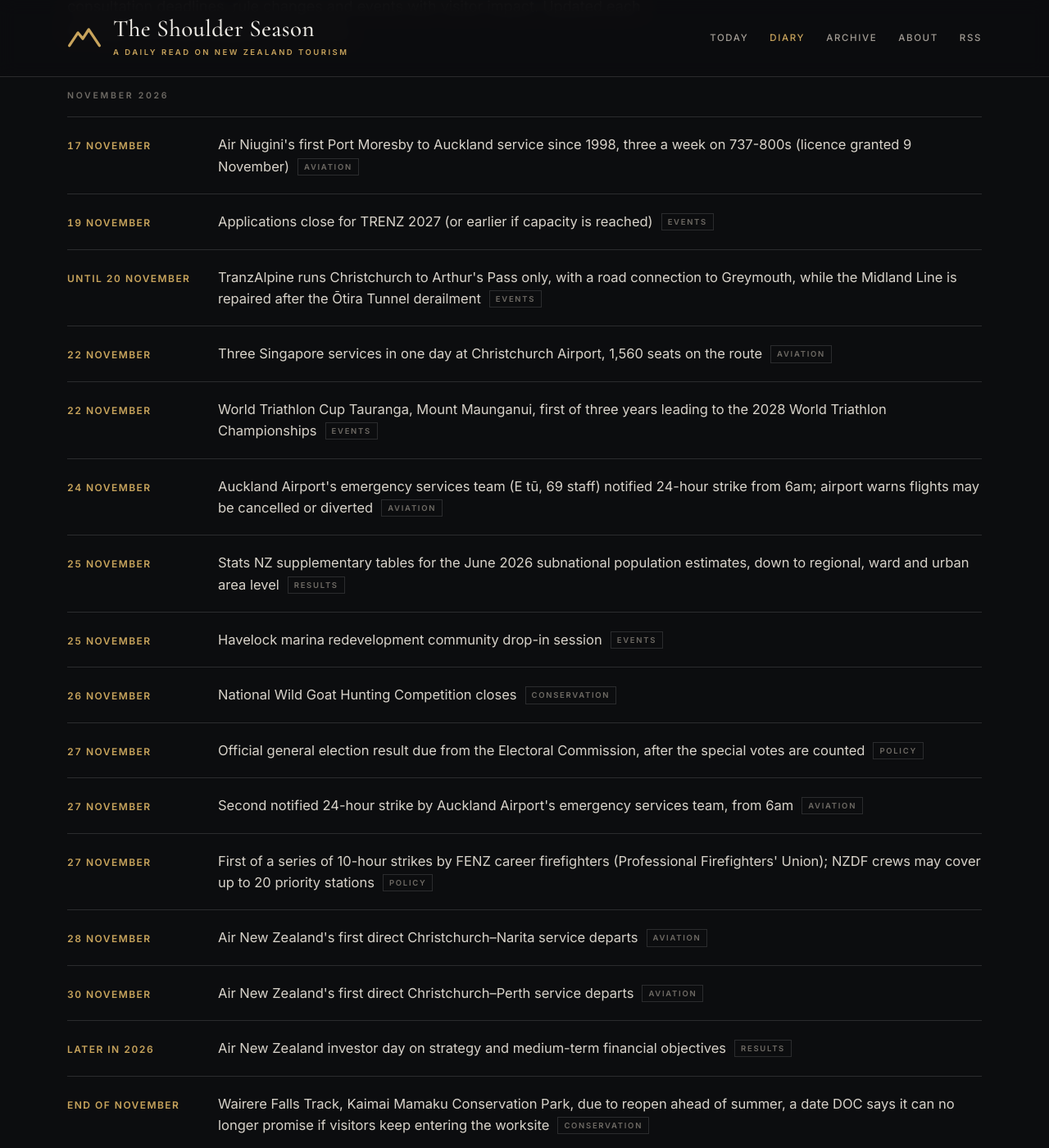
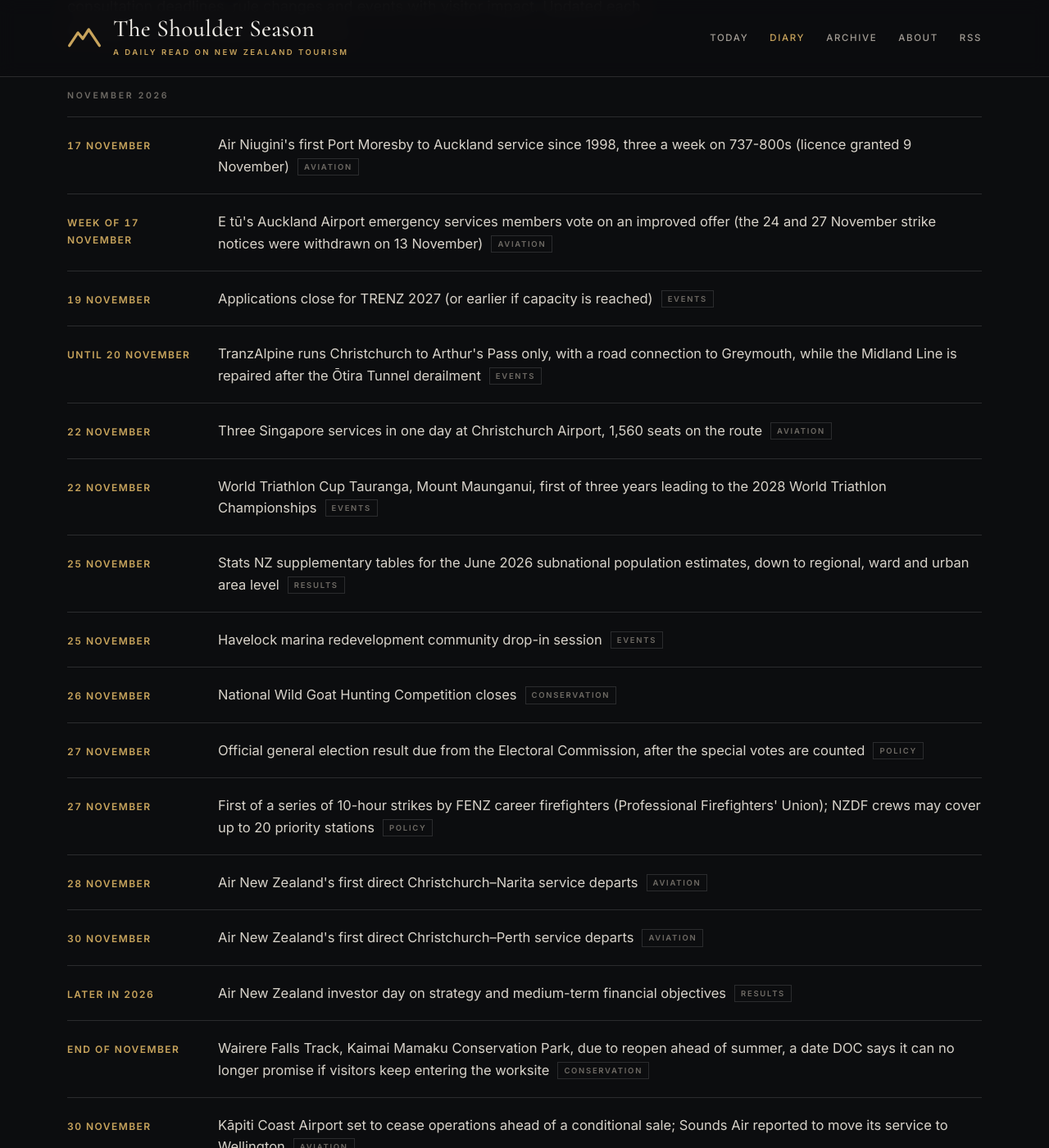
Before and after one commit to CTOverlord/shoulder-season, a Jekyll site: the page built from diary.html, in a window 1280 px wide and 1400 px high, scrolled down 380 px. Shown: the whole window at 82% size. Built offline with Jekyll 4.4.1, drawn with Linux system fonts in a browser that asks for light colours; some of the changed text lies outside the part shown.

Commit message:
The Shoulder Season: 17 November 2026 briefing

```diff
--- a/_data/diary.yml
+++ b/_data/diary.yml
@@ -899,13 +899,14 @@
   text: Tourism Holdings' lease on the Waitomo Glowworm Cave expires; the cave's owner is the Ruapuha Uekaha Hapū Trust
   tag: Results
 
-- date: 2026-11-24
-  text: Auckland Airport's emergency services team (E tū, 69 staff) notified 24-hour strike from 6am; airport warns flights may be cancelled or diverted
+- date: 2026-11-17
+  display: Week of 17 November
+  text: E tū's Auckland Airport emergency services members vote on an improved offer (the 24 and 27 November strike notices were withdrawn on 13 November)
   tag: Aviation
 
-- date: 2026-11-27
-  text: Second notified 24-hour strike by Auckland Airport's emergency services team, from 6am
-  tag: Aviation
+- date: 2026-12-01
+  text: Nelson's summer visitor information pop-up opens at Millers Acre, run by Hiwa; seven days a week from 18 December to 8 February
+  tag: Events
 
 - date: 2026-11-22
   text: World Triathlon Cup Tauranga, Mount Maunganui, first of three years leading to the 2028 World Triathlon Championships
```
Also changed, not shown: _posts/2026-11-17-queenstown-international-up-16-auckland-strike-off.md (added, +73 -0 lines).
